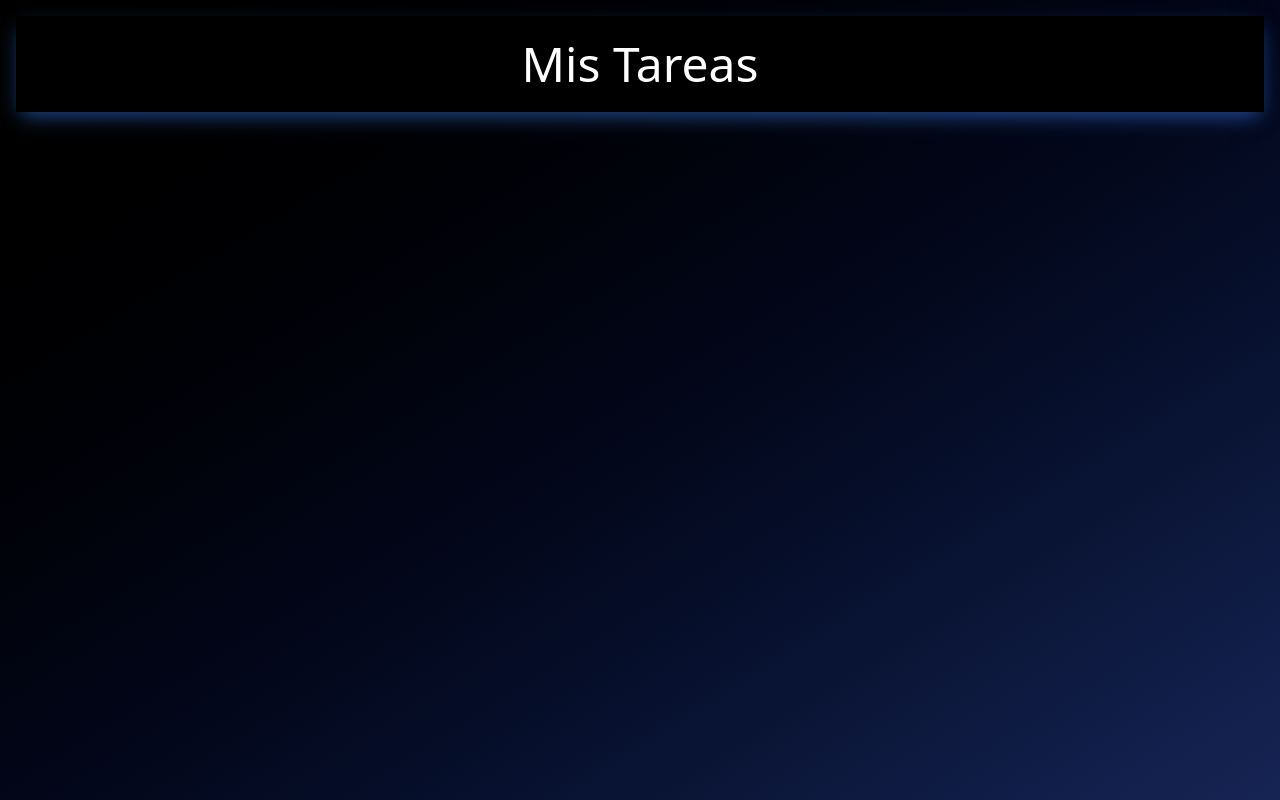
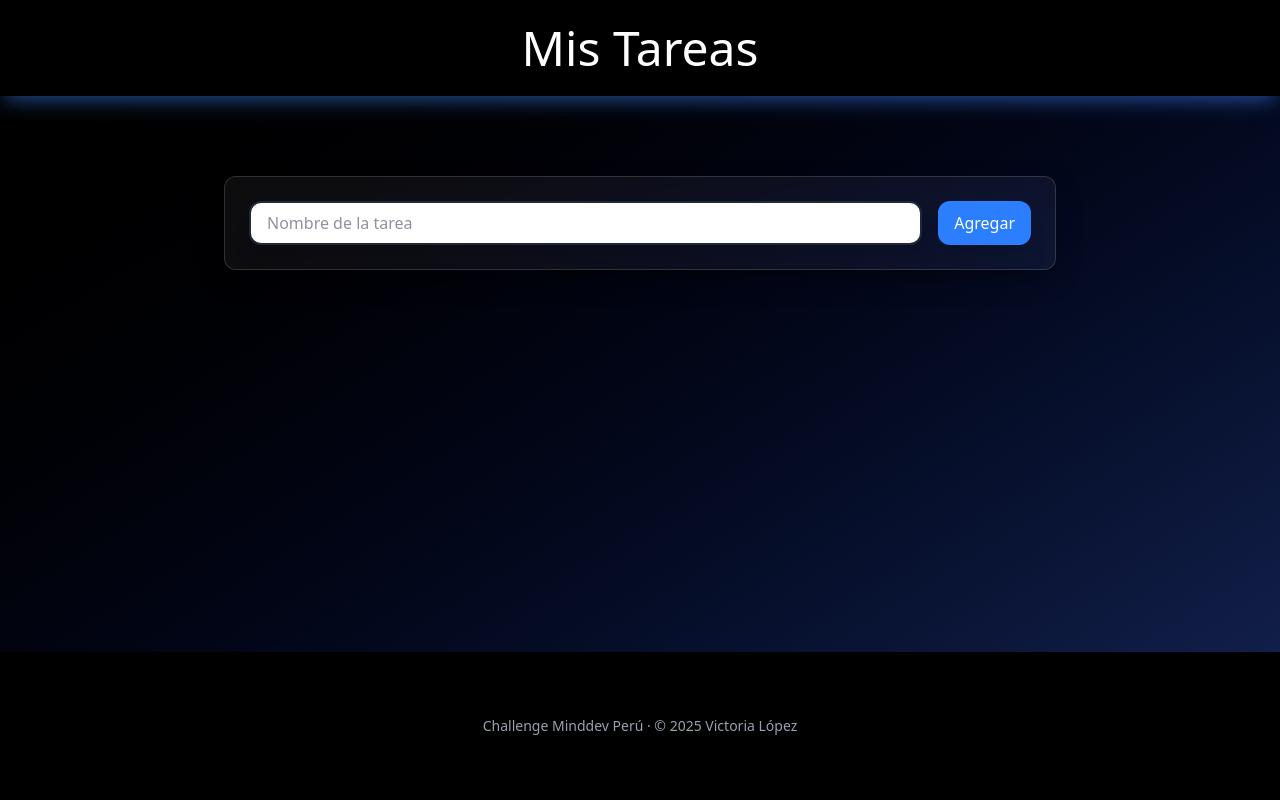
Before and after one commit to vickylopez2828/todo-app-challenge, a React (Vite) app: page / in a window 1280 px wide. Built offline with nearby package versions, Linux system fonts and the light colour scheme.

Commit message:
feat(app): integrate TaskForm, TaskList, Footer and useTasks hook

```diff
--- a/src/App.tsx
+++ b/src/App.tsx
@@ -1,10 +1,24 @@
 import Header from "./components/Header"
+import TaskForm from "./components/TaskForm"
+import TaskList from './components/TaskList';
+import Footer from "./components/Footer";
+import { useTasks } from "./hooks/useTasks";
 
 function App() {
+  const {tasks, addTask, deleteTask, completeTask} = useTasks();
 
   return (
-    <main className="p-4 min-h-screen bg-gradient-to-br from-black via-slate-950 to-blue-950">
+    <main className="min-h-dvh flex flex-col text-white bg-gradient-to-br from-black via-slate-950 to-blue-950">
       <Header/>
+      <section className="px-4 flex-1">
+        <TaskForm
+          onAddTask={addTask}
+        />
+        <TaskList tasks={tasks} onDelete={deleteTask} onComplete={completeTask}/>
+      </section>
+      <div className="mt-auto">
+        <Footer/>
+      </div>
     </main>
   )
 }
```
